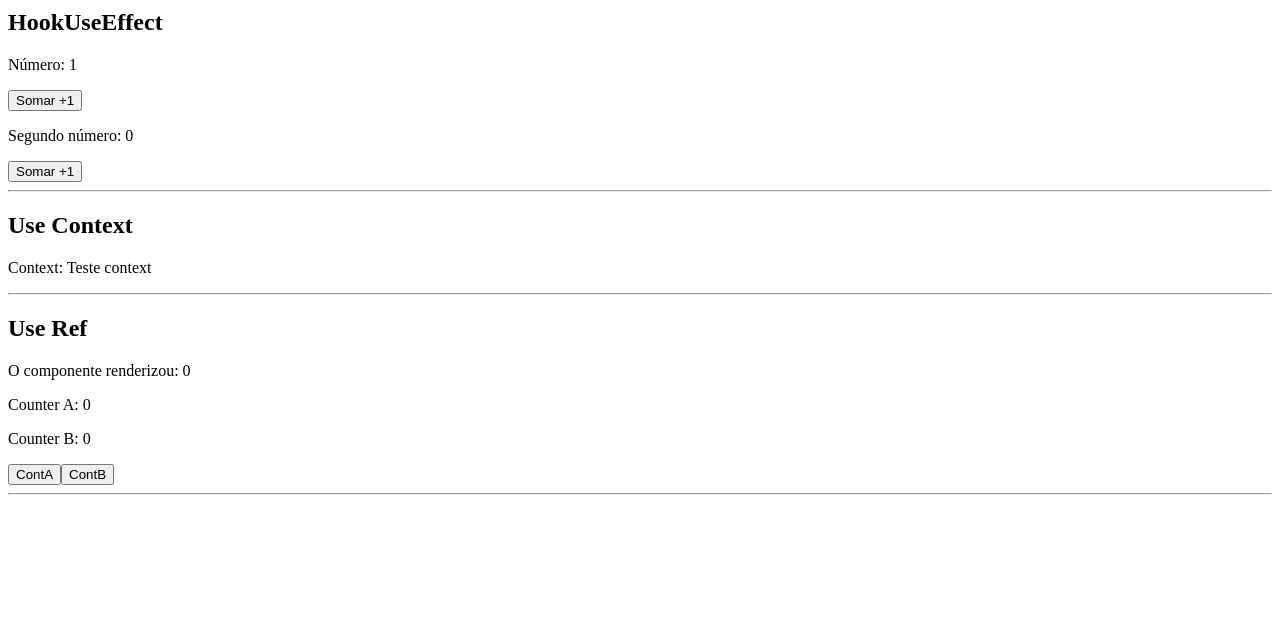
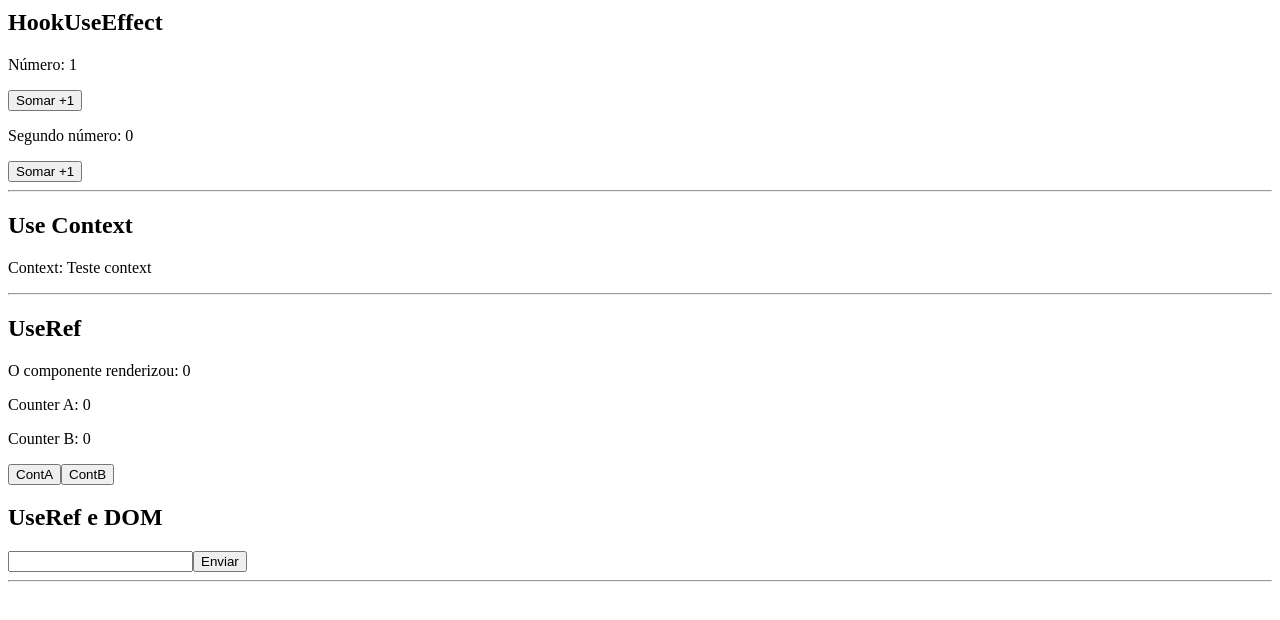
Before and after one commit to henriquefantin/praticas-react, a React (Vite) app in the folder react_hooks/: page / in a window 1280 px wide. Shown: the part 702-1322 px from the top of the page. Built offline with nearby package versions, Linux system fonts and the light colour scheme.

Commit message:
feat(useRef): add DOM manipulation focus

```diff
--- a/react_hooks/src/components/HookUseRef.jsx
+++ b/react_hooks/src/components/HookUseRef.jsx
@@ -9,14 +9,30 @@
         numberRef.current = numberRef.current + 1;
     });
 
+    // useRef e DOM
+    const inputRef = useRef();
+    const [text, setText] = useState("");
+
+    const handleSubmit = (e) => {
+        e.preventDefault();
+        setText("");
+        inputRef.current.focus();
+    }
+
     return (
         <div>
-            <h2>Use Ref</h2>
+            <h2>UseRef</h2>
             <p>O componente renderizou: {numberRef.current}</p>
             <p>Counter A: {counter}</p>
             <p>Counter B: {counterB}</p>
             <button onClick={() => setCounter(counter+1)}>ContA</button>
             <button onClick={() => setCounterB(counterB+1)}>ContB</button>
+
+            <h2>UseRef e DOM</h2>
+            <form onSubmit={handleSubmit}>
+                <input type="text" ref={inputRef} value={text} onChange={(e) => setText(e.target.value)} />
+                <input type="submit" value="Enviar" />
+            </form>
             <hr />
         </div>
     )
```
